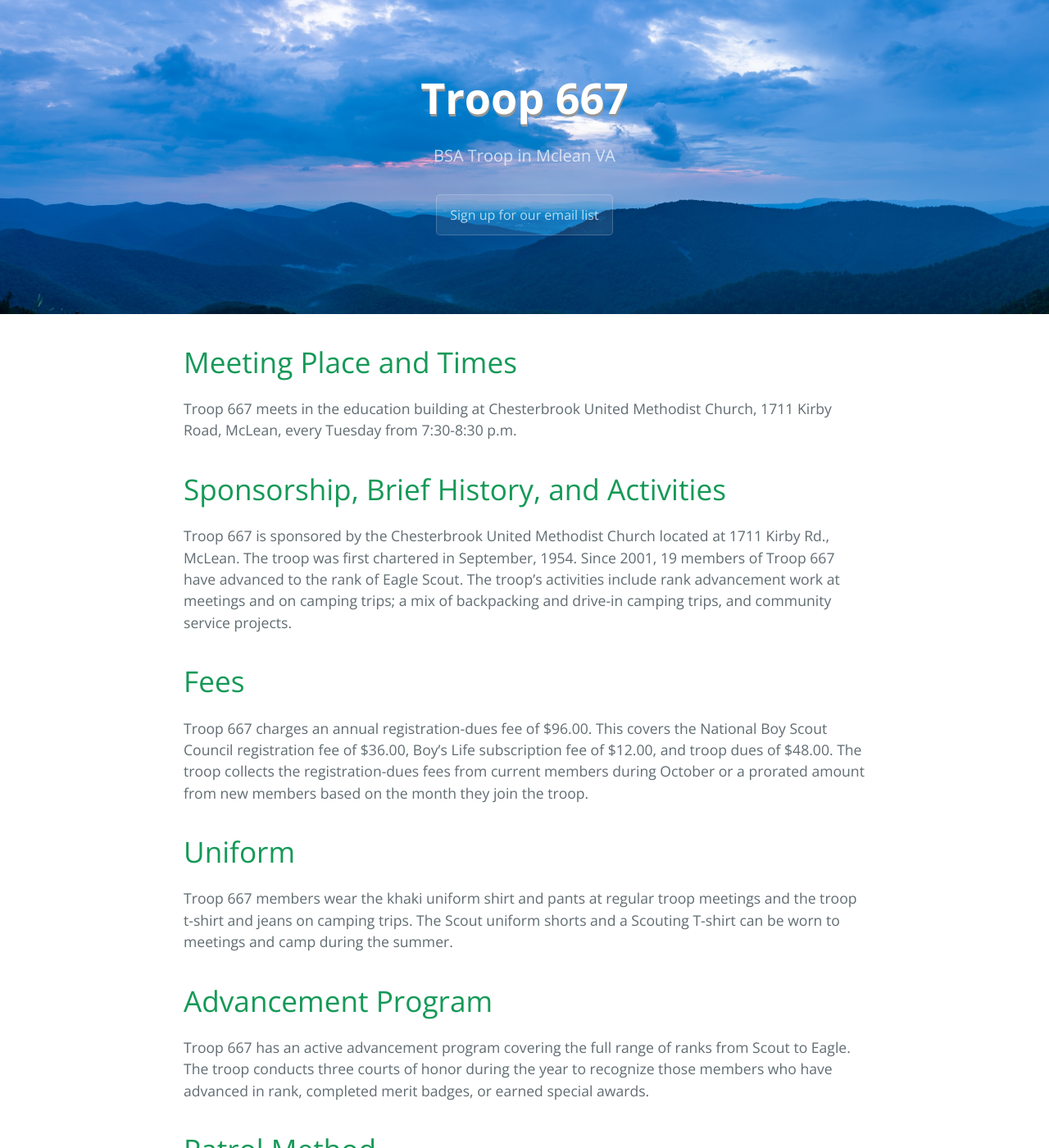
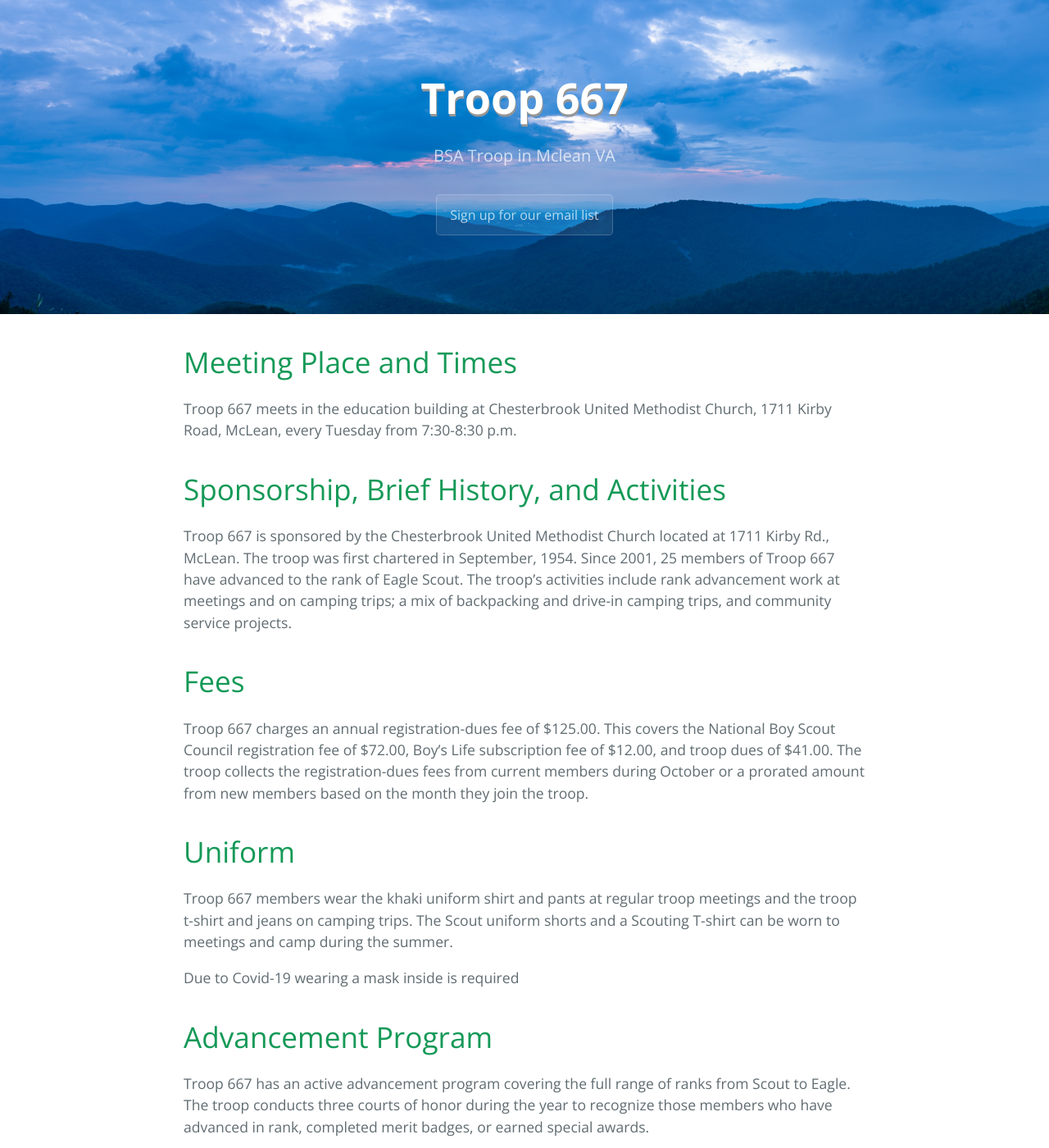
Before and after one commit to larssexton/mclean667.org, a Jekyll site: the page built from index.md, in a window 1280 px wide and 1400 px high. Shown: the whole window at 82% size. Built offline with Jekyll 4.4.1, drawn with Linux system fonts in a browser that asks for light colours; the repository's description, which GitHub fills in, is left out.

Commit message:
added new info

```diff
--- a/index.md
+++ b/index.md
@@ -12,14 +12,14 @@ McLean, every Tuesday from 7:30-8:30 p.m.
 # Sponsorship, Brief History, and Activities
 
 Troop 667 is sponsored by the Chesterbrook United Methodist Church located at 1711 Kirby Rd., McLean. The
-troop was first chartered in September, 1954. Since 2001, 19 members of Troop 667 have advanced to the rank
+troop was first chartered in September, 1954. Since 2001, 25 members of Troop 667 have advanced to the rank
 of Eagle Scout. The troop’s activities include rank advancement work at meetings and on camping trips; a mix of
 backpacking and drive-in camping trips, and community service projects.
 
 # Fees
 
-Troop 667 charges an annual registration-dues fee of $96.00. This covers the National Boy Scout Council
-registration fee of $36.00, Boy’s Life subscription fee of $12.00, and troop dues of $48.00. The troop collects the
+Troop 667 charges an annual registration-dues fee of $125.00. This covers the National Boy Scout Council
+registration fee of $72.00, Boy’s Life subscription fee of $12.00, and troop dues of $41.00. The troop collects the
 registration-dues fees from current members during October or a prorated amount from new members based on
 the month they join the troop.
 
@@ -28,6 +28,8 @@ the month they join the troop.
 Troop 667 members wear the khaki uniform shirt and pants at regular troop meetings and the troop t-shirt and
 jeans on camping trips. The Scout uniform shorts and a Scouting T-shirt can be worn to meetings and camp
 during the summer.
+
+Due to Covid-19 wearing a mask inside is required
 
 # Advancement Program
 
```
